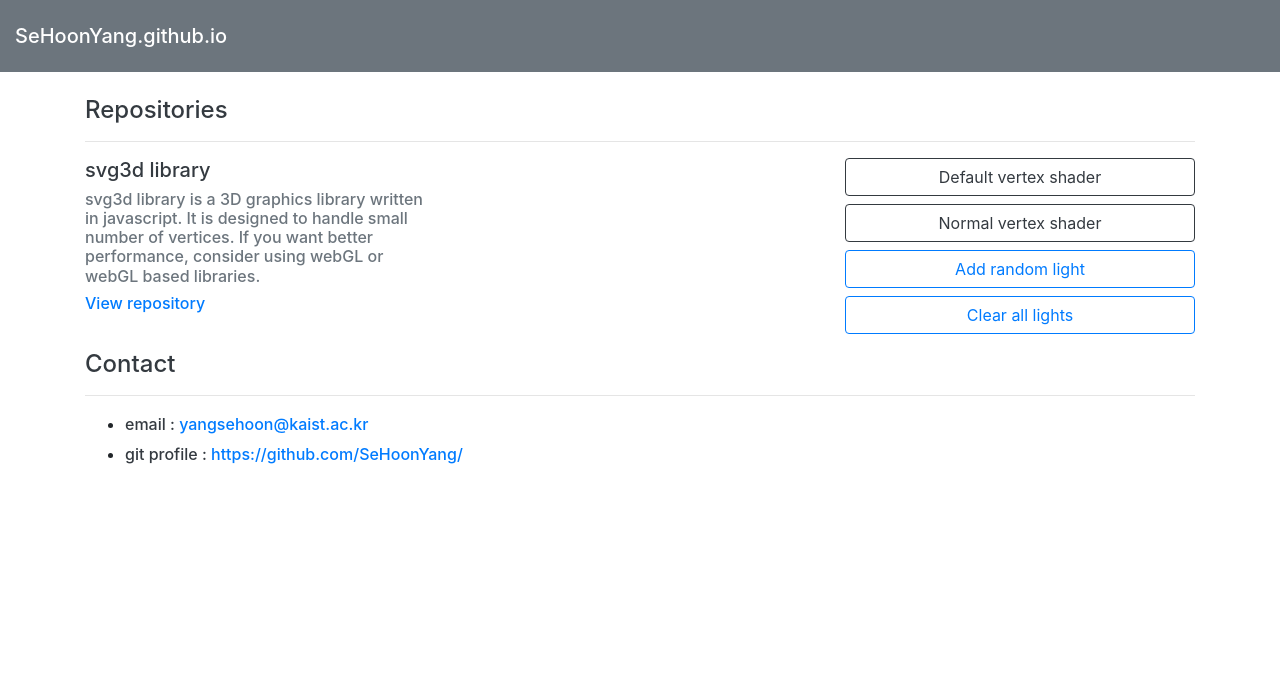
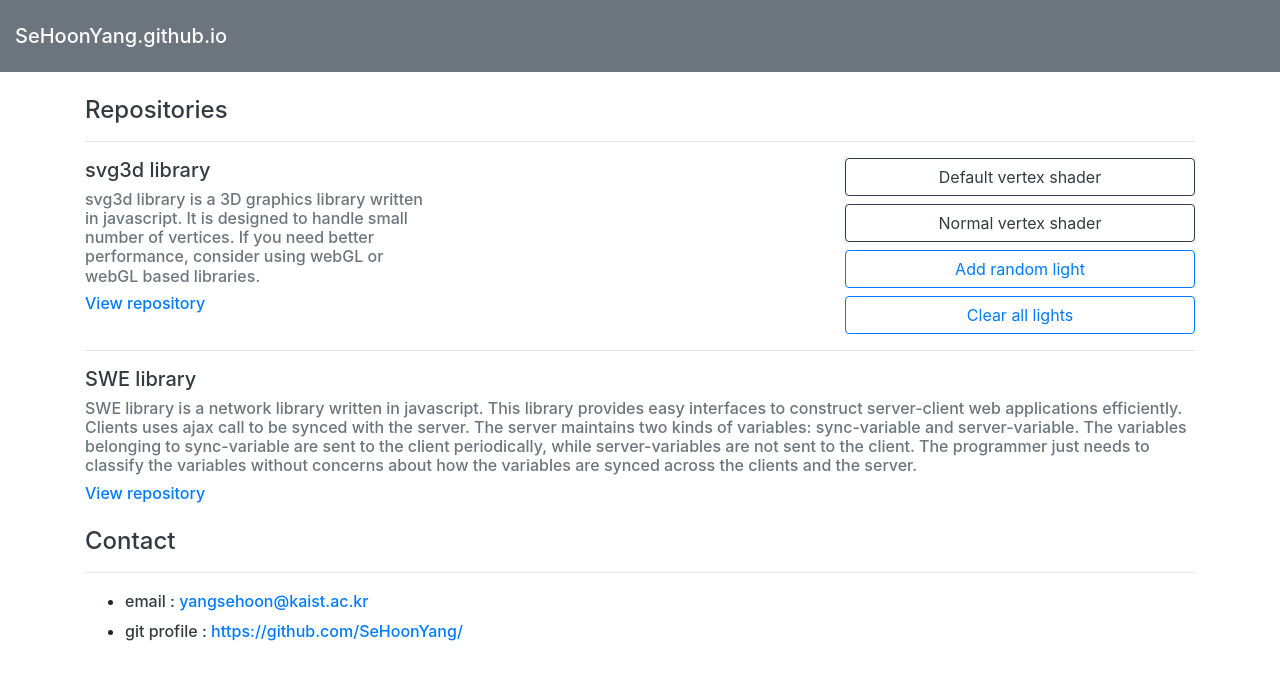
Before and after one commit to SeHoonYang/SeHoonYang.github.io, a plain HTML site: page index.html in a window 1280 px wide. Drawn offline with nearby package versions, Linux system fonts and the light colour scheme; a script that the page names is missing.

Commit message:
Add description for the new repo

```diff
--- a/index.html
+++ b/index.html
@@ -22,7 +22,7 @@
 		<div class="row">
 			<div class="col" style="min-width:300px;">
 				<h5 class="text-dark">svg3d library</h5>
-				<h6 class="text-secondary">svg3d library is a 3D graphics library written in javascript. It is designed to handle small number of vertices. If you want better performance, consider using webGL or webGL based libraries.</h6>
+				<h6 class="text-secondary">svg3d library is a 3D graphics library written in javascript. It is designed to handle small number of vertices. If you need better performance, consider using webGL or webGL based libraries.</h6>
 				<a href="https://github.com/SeHoonYang/svg3d"><h6>View repository</h6></a>
 			</div>
 			<!-- Low Poly Stanford Bunny, by johnny6  is licensed under the Creative Commons - Attribution - Non-Commercial license. (https://creativecommons.org/licenses/by-nc/3.0/) -->
@@ -36,6 +36,12 @@
 				<button type="button" class="btn btn-block btn-outline-primary" onClick="context.createPointLight([Math.random()*20-10,Math.random()*20-10,Math.random()*20-10], Math.random() * 0xFFFFFF, Math.random())">Add random light</button>
 				<button type="button" class="btn btn-block btn-outline-primary" onClick="context.lightList = [];">Clear all lights</button>
 			</div>
+		</div>
+		<hr/>
+		<div>
+			<h5 class="text-dark">SWE library</h5>
+			<h6 class="text-secondary">SWE library is a network library written in javascript. This library provides easy interfaces to construct server-client web applications efficiently. Clients uses ajax call to be synced with the server. The server maintains two kinds of variables: sync-variable and server-variable. The variables belonging to sync-variable are sent to the client periodically, while server-variables are not sent to the client. The programmer just needs to classify the variables without concerns about how the variables are synced across the clients and the server.</h6>
+			<a href="https://github.com/SeHoonYang/swe"><h6>View repository</h6></a>
 		</div>
 		<h4 class="text-dark pt-3">Contact</h4>
 		<hr/>
```
